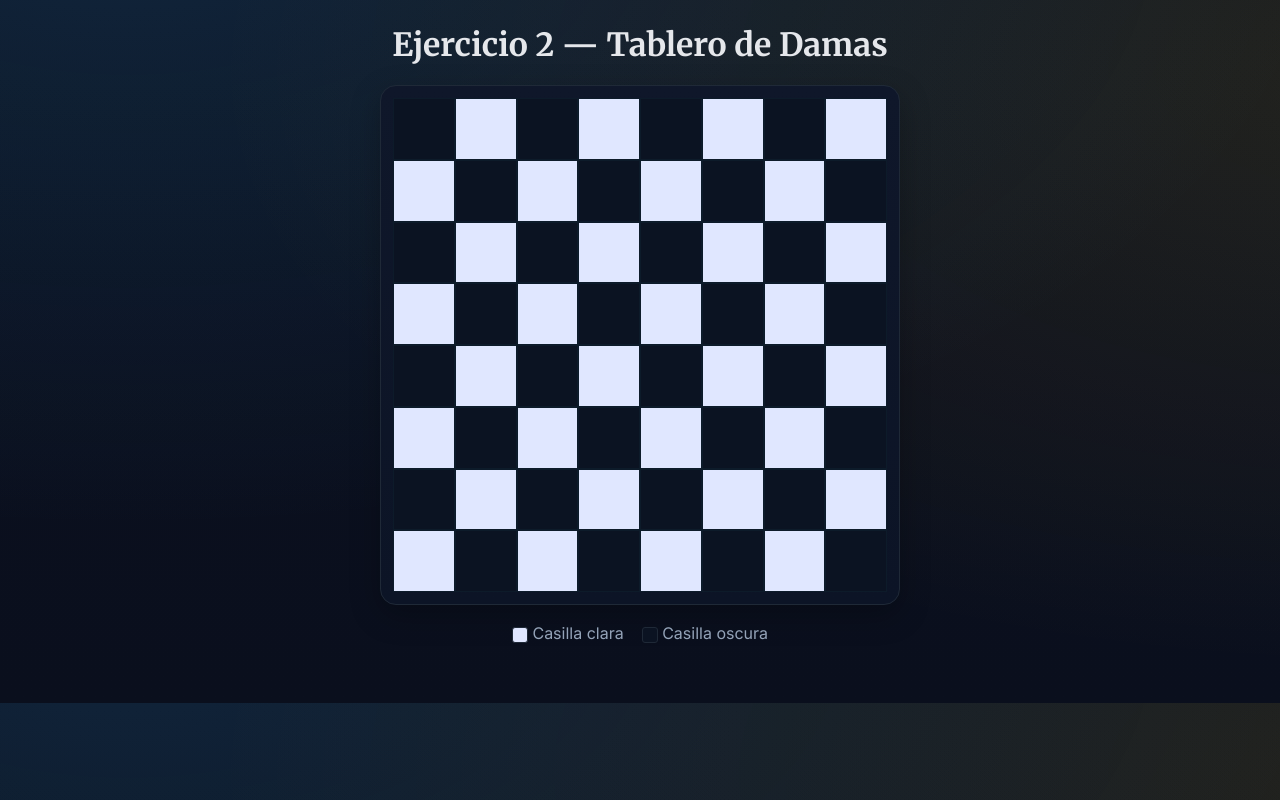
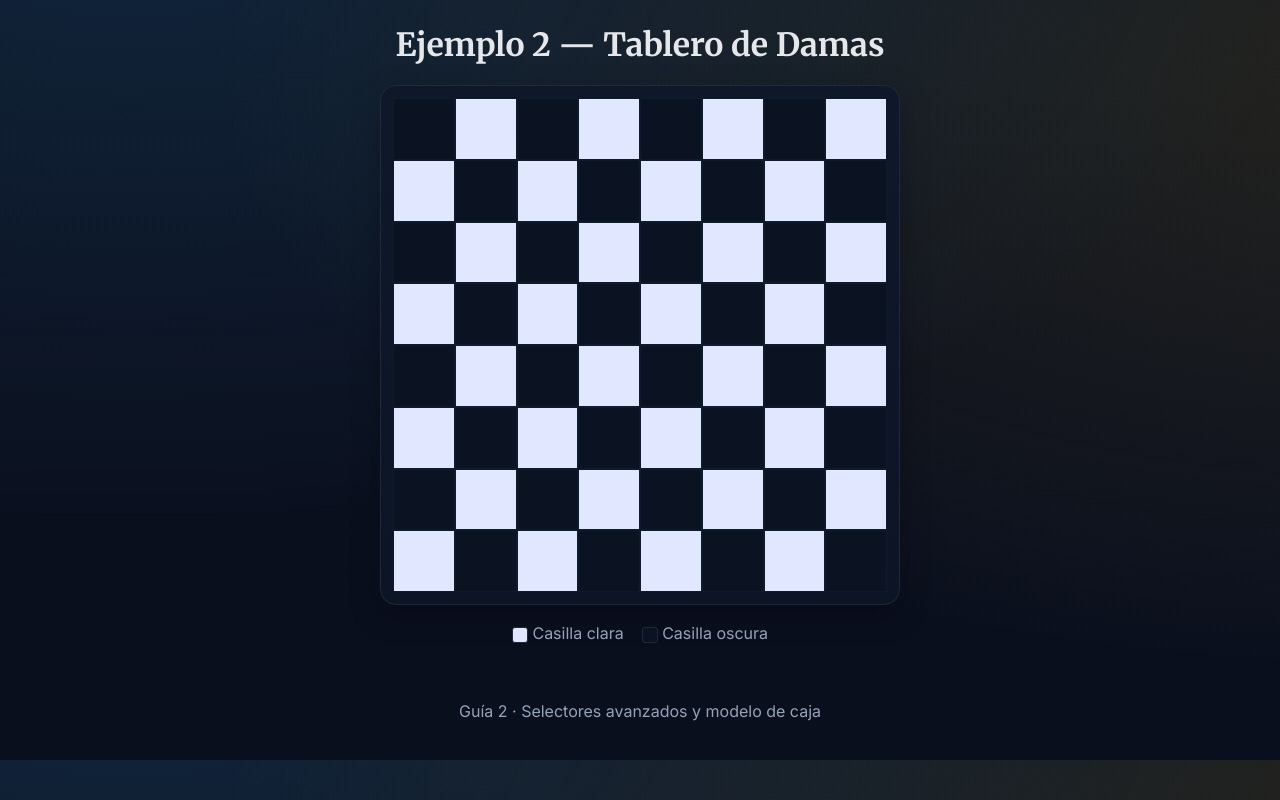
Before and after one commit to kevolandos11/20245301guia2, a plain HTML site: page Ejemplo 2.html in a window 1280 px wide. Drawn offline with Linux system fonts and the light colour scheme; files that its build step writes are made by us from their sources.

Commit message:
Ejemplo 2.html

```diff
--- a/Ejemplo 2.html
+++ b/Ejemplo 2.html
@@ -3,13 +3,15 @@
 <head>
   <meta charset="UTF-8">
   <meta name="viewport" content="width=device-width, initial-scale=1.0">
-  <title>Ejercicio 2 — Tablero de Damas</title>
+  <title>Ejemplo 2 — Tablero de Damas</title>
+  <!-- Google Fonts -->
   <link href="https://fonts.googleapis.com/css2?family=Merriweather:wght@400;700&family=Inter:wght@400;600&display=swap" rel="stylesheet">
+  <!-- Hoja de estilos del ejercicio 2 -->
   <link rel="stylesheet" href="css/estilo_tablero.css">
 </head>
 <body>
   <header class="site-header">
-    <h1>Ejercicio 2 — Tablero de Damas</h1>
+    <h1>Ejemplo 2 — Tablero de Damas</h1>
   </header>
 
   <main id="contenido">
@@ -53,6 +55,8 @@
     </section>
   </main>
 
-  <footer class="site-footer"></footer>
+  <footer class="site-footer">
+    <p>Guía 2 · Selectores avanzados y modelo de caja</p>
+  </footer>
 </body>
 </html>
```
